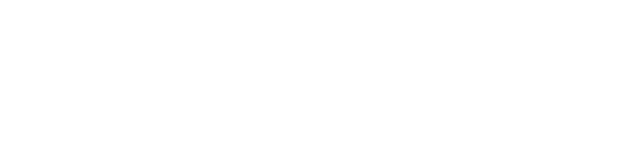
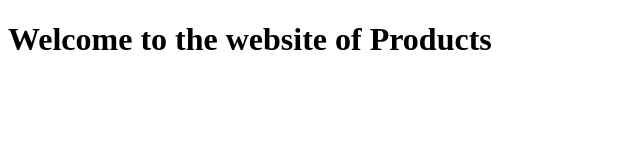
Before and after one commit to govindkforwork/secondeary, a plain HTML site: page index.html in a window 1280 px wide. Shown: the whole page, without its empty margins (0-640 px from the left). Drawn offline with Linux system fonts and the light colour scheme.

Commit message:
second commit

```diff
--- a/index.html
+++ b/index.html
@@ -6,6 +6,6 @@
     <title>Gautam Kumar</title>
 </head>
 <body>
-
+       <h1>Welcome to the website of Products</h1>
 </body>
 </html>
```
Also changed, not shown: style.css (added).
